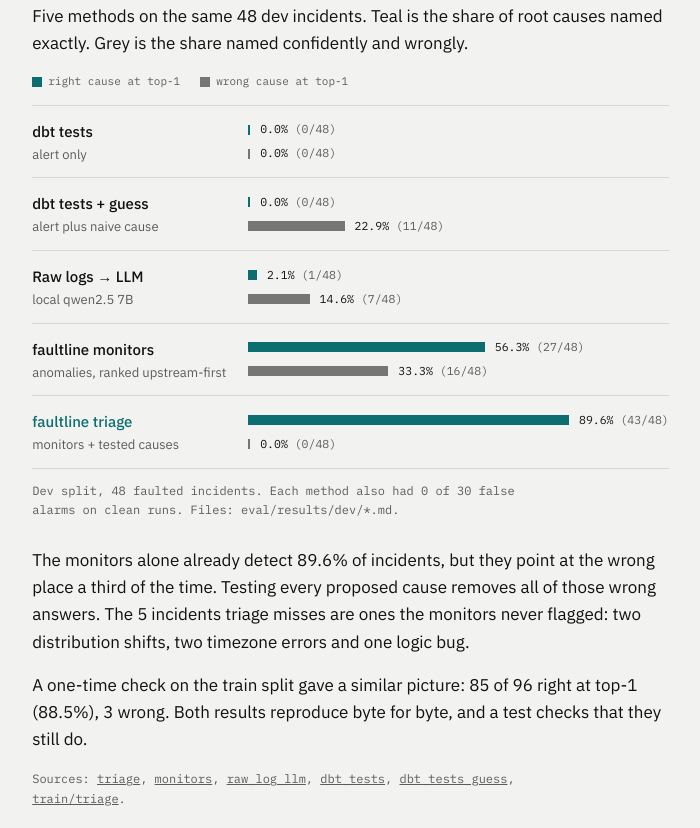
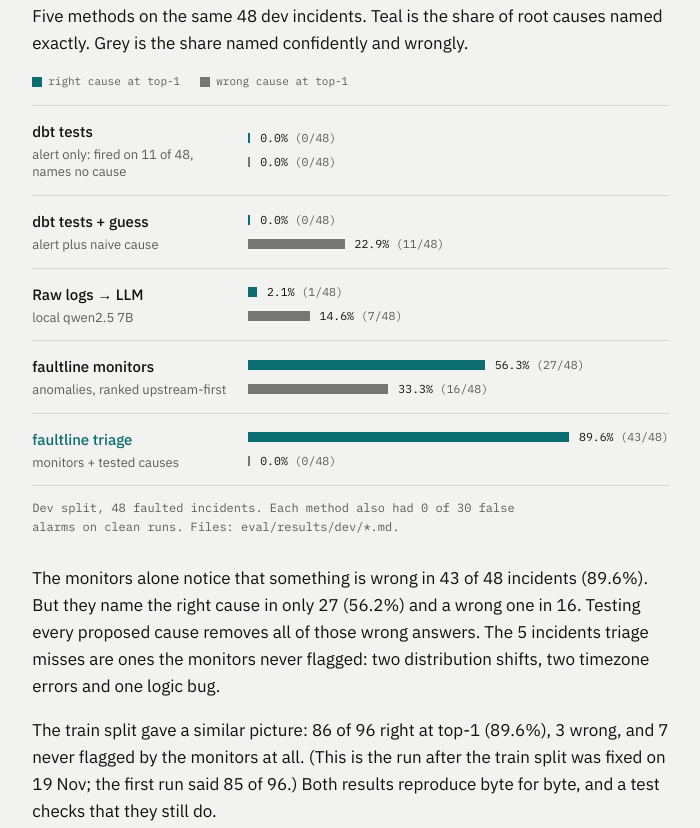
Before and after one commit to omkar-k0/portfolio, an Astro site: page /work/faultline in a window 1280 px wide. Shown: the part 4984-5812 px from the top of the page, without its empty margins (335-1035 px from the left). Built offline with nearby package versions, Linux system fonts and the light colour scheme; Astro itself is replaced by a stand-in of ours.

Commit message:
faultline: each figure now says exactly what it measures
- dbt tests alone: fired on 11 of 48, named no cause (eval/results/dev/dbt_tests.md).
- Monitors: notice 43 of 48 (89.6%) but name the right cause in 27 (56.2%), a wrong one in 16 (dev/monitors.md).
- Train: 86 of 96 right, 3 wrong, 7 never flagged (train/triage.md, run on the fixed split of 19 Nov; the first run said 85).

```diff
--- a/src/pages/work/faultline.astro
+++ b/src/pages/work/faultline.astro
@@ -216,7 +216,7 @@ False alarms on clean runs: 0.0% (0/30).</code></pre>
       rightLabel="right cause at top-1"
       wrongLabel="wrong cause at top-1"
       rows={[
-        { name: 'dbt tests', note: 'alert only', right: [0, 48], wrong: [0, 48] },
+        { name: 'dbt tests', note: 'alert only: fired on 11 of 48, names no cause', right: [0, 48], wrong: [0, 48] },
         { name: 'dbt tests + guess', note: 'alert plus naive cause', right: [0, 48], wrong: [11, 48] },
         { name: 'Raw logs → LLM', note: 'local qwen2.5 7B', right: [1, 48], wrong: [7, 48] },
         { name: 'faultline monitors', note: 'anomalies, ranked upstream-first', right: [27, 48], wrong: [16, 48] },
@@ -225,12 +225,14 @@ False alarms on clean runs: 0.0% (0/30).</code></pre>
       caption="Dev split, 48 faulted incidents. Each method also had 0 of 30 false alarms on clean runs. Files: eval/results/dev/*.md."
     />
     <p>
-      The monitors alone already detect 89.6% of incidents, but they point at the wrong place a third of the
-      time. Testing every proposed cause removes all of those wrong answers. The 5 incidents triage misses are
+      The monitors alone notice that something is wrong in 43 of 48 incidents (89.6%). But they name the right
+      cause in only 27 (56.2%) and a wrong one in 16. Testing every proposed cause removes all of those wrong answers. The 5 incidents triage misses are
       ones the monitors never flagged: two distribution shifts, two timezone errors and one logic bug.
     </p>
     <p>
-      A one-time check on the train split gave a similar picture: 85 of 96 right at top-1 (88.5%), 3 wrong.
+      The train split gave a similar picture: 86 of 96 right at top-1 (89.6%), 3 wrong, and 7 never flagged
+      by the monitors at all. (This is the run after the train split was fixed on 19 Nov; the first run said
+      85 of 96.)
       Both results reproduce byte for byte, and a test checks that they still do.
     </p>
     <p class="caption">Sources: <a href={res('dev/triage.md')}>triage</a>, <a href={res('dev/monitors.md')}>monitors</a>, <a href={res('dev/raw_log_llm.md')}>raw_log_llm</a>, <a href={res('dev/dbt_tests.md')}>dbt_tests</a>, <a href={res('dev/dbt_tests_guess.md')}>dbt_tests_guess</a>, <a href={res('train/triage.md')}>train/triage</a>.</p>
```
